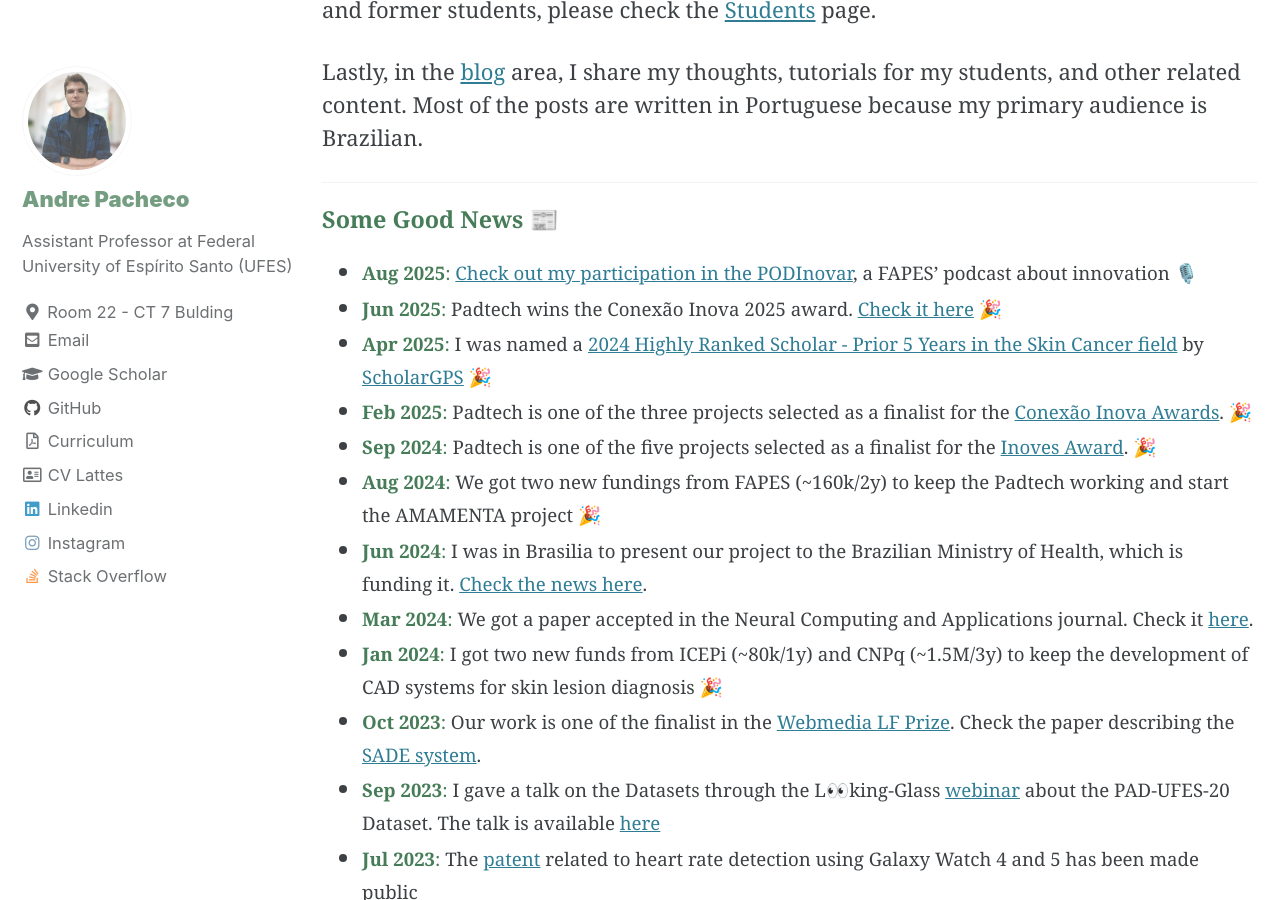
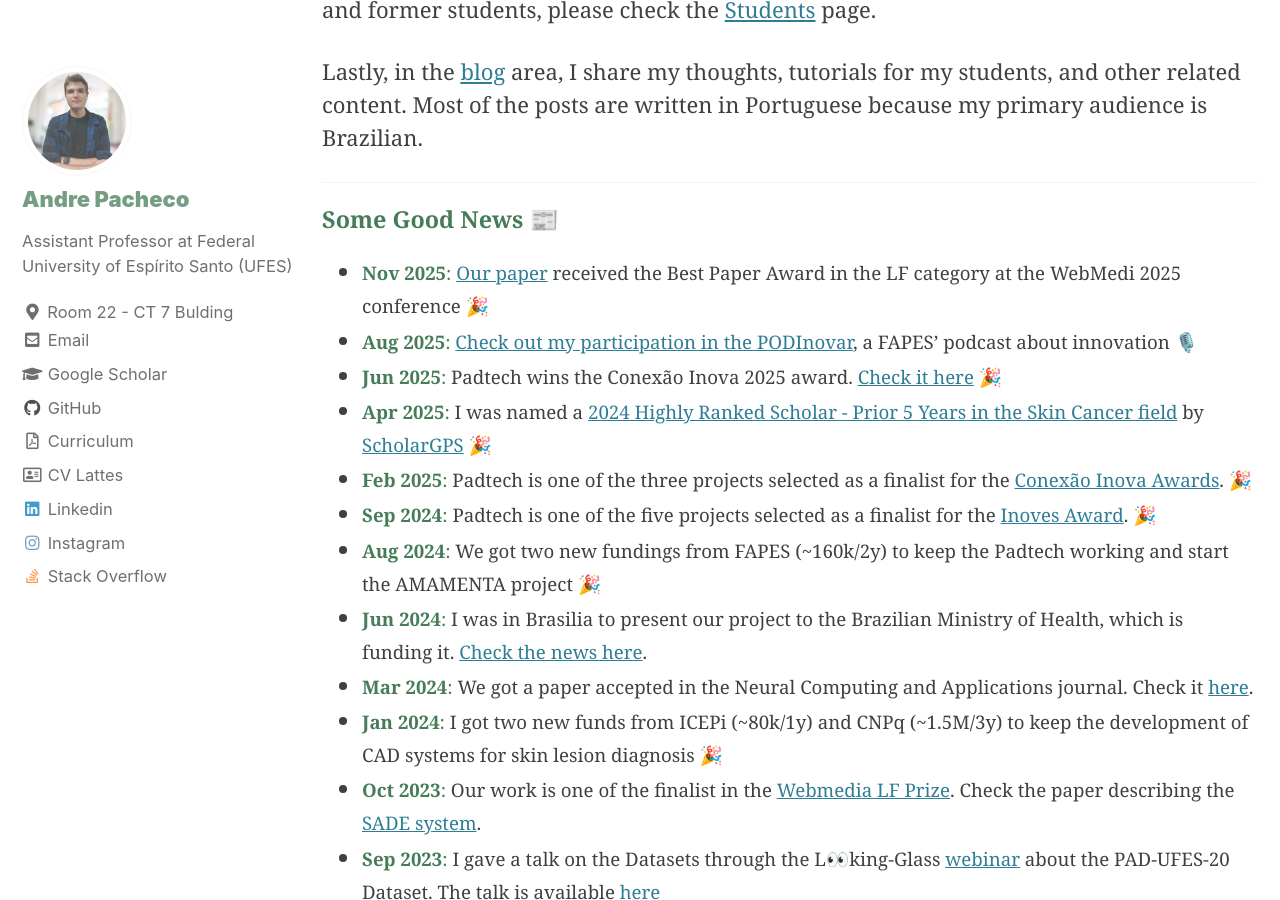
Before and after one commit to paaatcha/paaatcha.github.io, a Jekyll site: the page built from index.md, in a window 1280 px wide and 900 px high, scrolled down 637 px. Built offline with Jekyll 4.4.1, drawn with Linux system fonts in a browser that asks for light colours; cached includes are drawn as plain includes.

Commit message:
update news

```diff
--- a/index.md
+++ b/index.md
@@ -26,6 +26,7 @@ ___
 #### Some Good News 📰
 {: .index_color}
 
++ <span class="news"> <span class="index_color"> **Nov 2025**: </span> [Our paper](https://sol.sbc.org.br/index.php/webmedia/article/view/37961) received the Best Paper Award in the LF category at the WebMedi 2025 conference 🎉</span>
 + <span class="news"> <span class="index_color"> **Aug 2025**: </span> [Check out my participation in the PODInovar](https://youtu.be/Ow7fd3FyS3I?si=ZS4Eo7s-Owzr4czQ), a FAPES' podcast about innovation 🎙️</span>
 + <span class="news"> <span class="index_color"> **Jun 2025**: </span> Padtech wins the Conexão Inova 2025 award. [Check it here](https://pad.ufes.br/noticias/premio-conexao-inova/) 🎉</span>
 + <span class="news"> <span class="index_color"> **Apr 2025**: </span> I was named a [2024 Highly Ranked Scholar - Prior 5 Years in the Skin Cancer field](https://scholargps.com/highly-ranked-scholars?ranking_duration=LAST_5_YEARS&specialty=Skin+cancer&p=1#1) by [ScholarGPS](https://scholargps.com/scholars/27245427188463/andre-g-c-pacheco?e_ref=91df6de506ce0df43542) 🎉</span>
```
